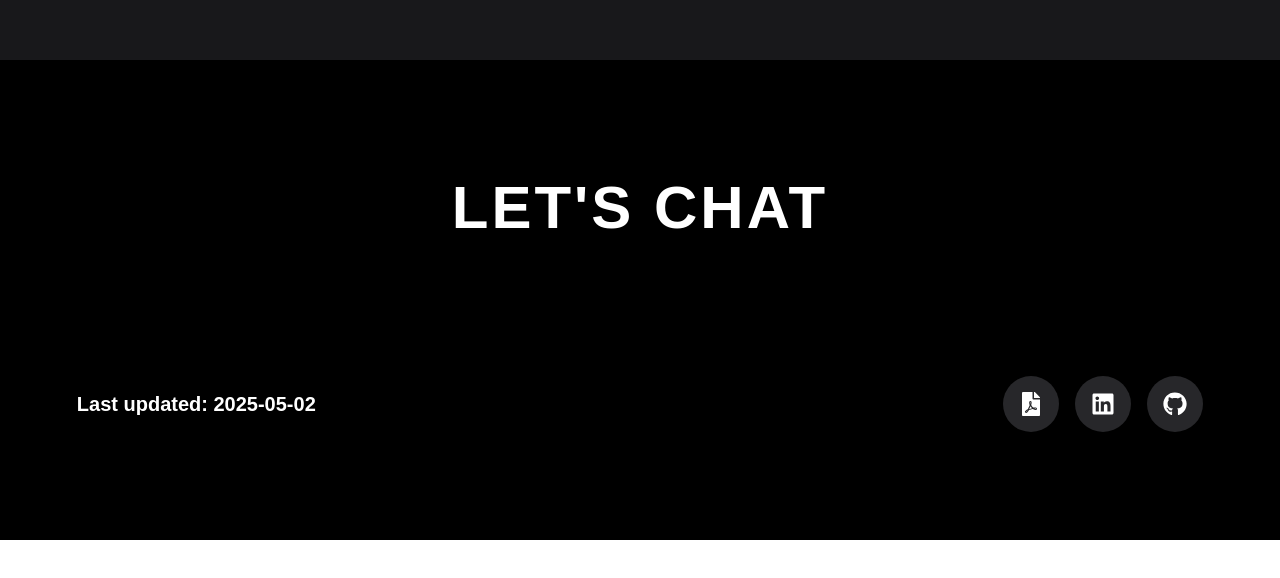
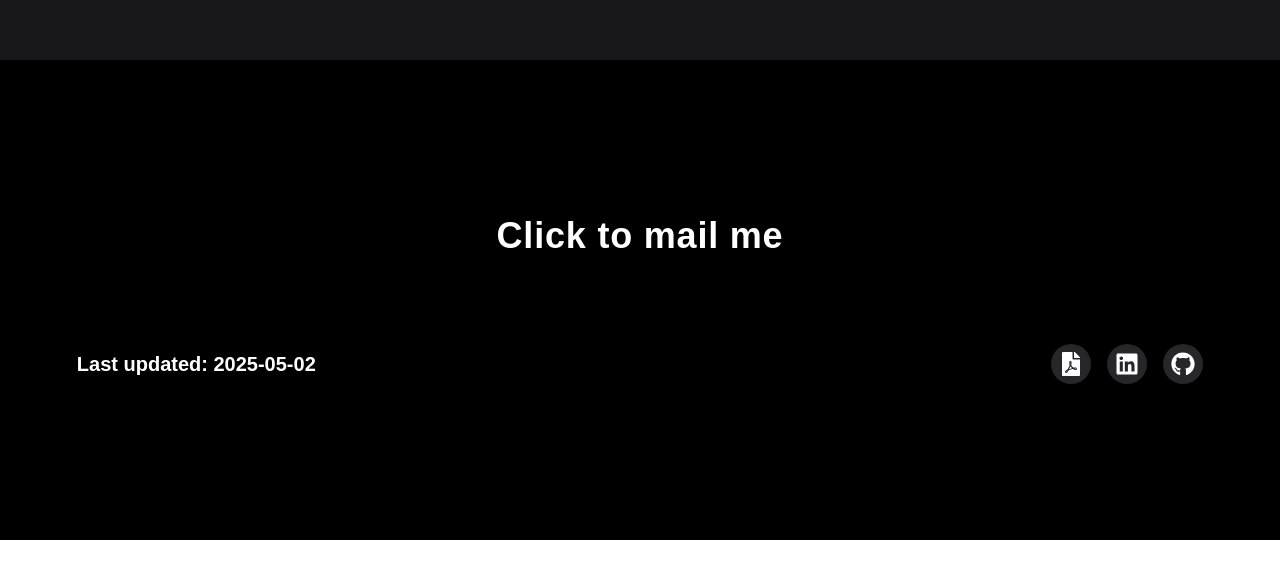
Before and after one commit to raiasim93/my-portfolio, a Next.js app: page / in a window 1280 px wide. Shown: the part 4261-4839 px from the top of the page. Built offline with nearby package versions, Linux system fonts and the light colour scheme.

Commit message:
Improvement: Fix the content

```diff
--- a/src/components/partials/FooterSection.tsx
+++ b/src/components/partials/FooterSection.tsx
@@ -1,11 +1,13 @@
 "use client"
-import React, { useState } from 'react';
+import React, {useRef, useState } from 'react';
 import { FaLinkedin, FaFilePdf, FaGithub } from "react-icons/fa";
 import dayjs from 'dayjs';
 
+
 const FooterSection = () => {
-  const today = dayjs().format('YYYY-MM-DD')
-
+  const today = dayjs().format('YYYY-MM-DD');
+  const [hovered, setHovered] = useState(false);
+  const hoverRef = useRef(null);
   const handleSectionClick = (event: React.MouseEvent<HTMLDivElement>) => {
     const target = event.target;
     if (
@@ -17,20 +19,25 @@ const FooterSection = () => {
     window.location.href = 'mailto:asimrai89@gmail.com';
   }
 
-  const [hovered, setHovered] = useState(false);
+
+
   return (
     <section
-      className='py-8 px-[6vw] 2xl:px-[16vw] flex flex-col gap-y-8 lg:gap-y-32 justify-center items-center min-h-[50vh] lg:min-h-[60vh] bg-black cursor-pointer'>
-      <div className={`relative h-20 overflow-hidden text-4xl lg:text-6xl tracking-wider font-extrabold w-full flex justify-center items-center`}
-        onClick={handleSectionClick}
+      className='min-h-[60vh] px-[6vw] 2xl:px-[16vw] flex flex-col gap-y-16 lg:gap-y-32 justify-center items-center  bg-black cursor-pointer'>
+      <div className={`tracking-wider font-extrabold w-full flex flex-col gap-y-4 justify-center items-center`}
+      >
+        <div onClick={handleSectionClick}
           onMouseEnter={() => setHovered(true)}
-        onMouseLeave={() => setHovered(false)}>
-        <span className={`absolute inset  duration-500 transition-all ease-in-out uppercase flex justify-center items-center ${hovered ? '-translate-x-full opacity-0' : 'translate-x-0 opacity-100'}`}>
-          Let&apos;s Chat
-        </span>
-        <span className={`absolute inset  duration-500 transition-all ease-in-out flex justify-center items-center  ${hovered ? 'translate-x-0 opacity-100' : 'translate-x-0 opacity-0'}`}>
-          Click to shoot a Mail
-        </span>
+          onMouseLeave={() => setHovered(false)}
+          className='flex justify-center text-2xl lg:text-4xl'>
+          <div className={`absolute inset  duration-500 transition-all ease-in-out  flex justify-center items-center ${hovered ? '-translate-x-full opacity-0' : 'translate-x-0 opacity-100'}`}>
+            Click to mail me
+          </div>
+          <div className={`absolute inset  duration-500 transition-all ease-in-out flex justify-center items-center  ${hovered ? 'translate-x-0 opacity-100' : 'translate-x-0 opacity-0'}`}>
+            Redirecting now ...
+          </div>
+        </div>
+
 
       </div>
       <div className='w-full lg:flex lg:flex-row flex flex-col-reverse gap-y-4 justify-between items-center text-lg lg:text-xl font-semibold '>
@@ -39,9 +46,9 @@ const FooterSection = () => {
           Last updated: {today}
         </div>
         <div className='flex gap-x-4'>
-            <div className='p-4 rounded-full bg-zinc-800 hover:scale-125 hover:bg-zinc-700 hover:transform hover:duration-100'>  <FaFilePdf className='text-lg lg:text-2xl' /> </div>
-            <div className='p-4 rounded-full bg-zinc-800 hover:scale-125 hover:bg-zinc-700 hover:transform hover:duration-100'>  <FaLinkedin className='text-lg lg:text-2xl' /> </div>
-            <div className='p-4 rounded-full bg-zinc-800 hover:scale-125 hover:bg-zinc-700 hover:transform hover:duration-100'>  <FaGithub className='text-lg lg:text-2xl' /> </div>
+          <div className='p-2  rounded-full bg-zinc-800 hover:scale-125 hover:bg-zinc-700 hover:transform hover:duration-100'>  <FaFilePdf className='text-lg lg:text-2xl' /> </div>
+          <div className='p-2  rounded-full bg-zinc-800 hover:scale-125 hover:bg-zinc-700 hover:transform hover:duration-100'>  <FaLinkedin className='text-lg lg:text-2xl' /> </div>
+          <div className='p-2  rounded-full bg-zinc-800 hover:scale-125 hover:bg-zinc-700 hover:transform hover:duration-100'>  <FaGithub className='text-lg lg:text-2xl' /> </div>
 
         </div>
 
```
Lines whose indentation alone changed are shown as unchanged.
